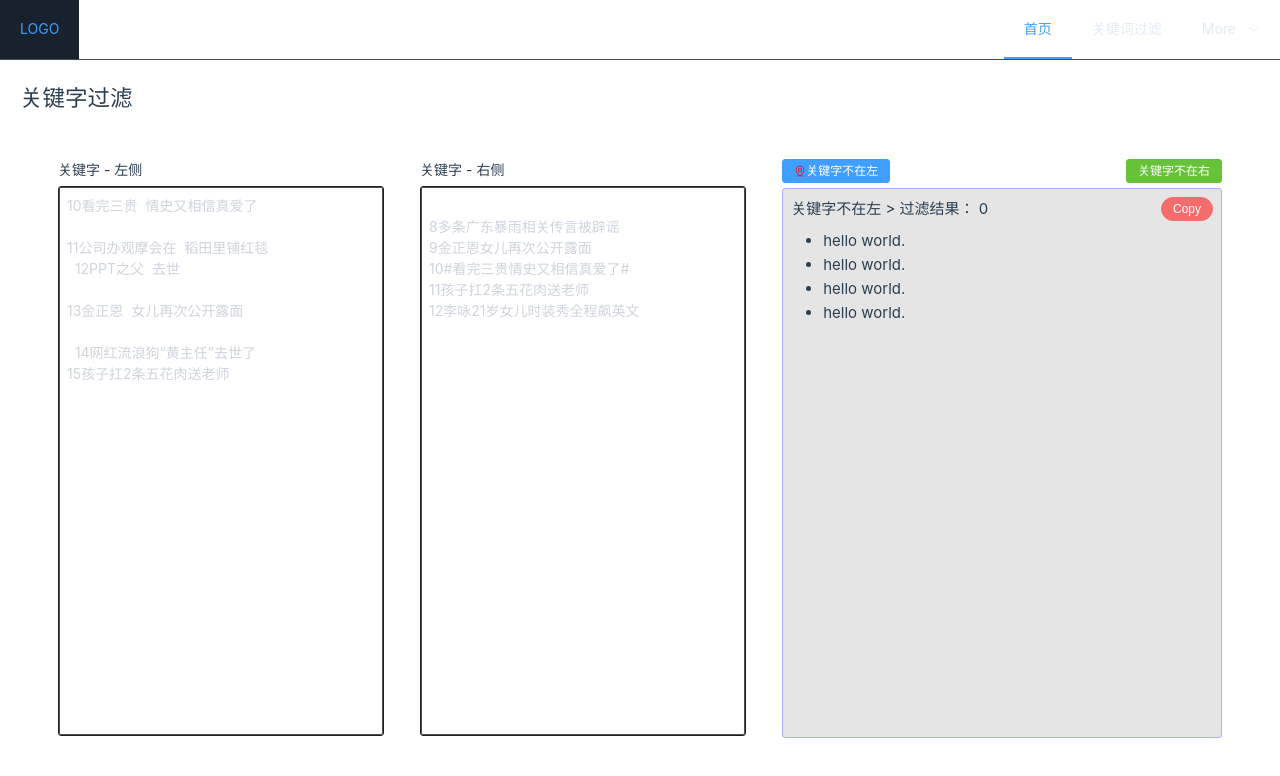
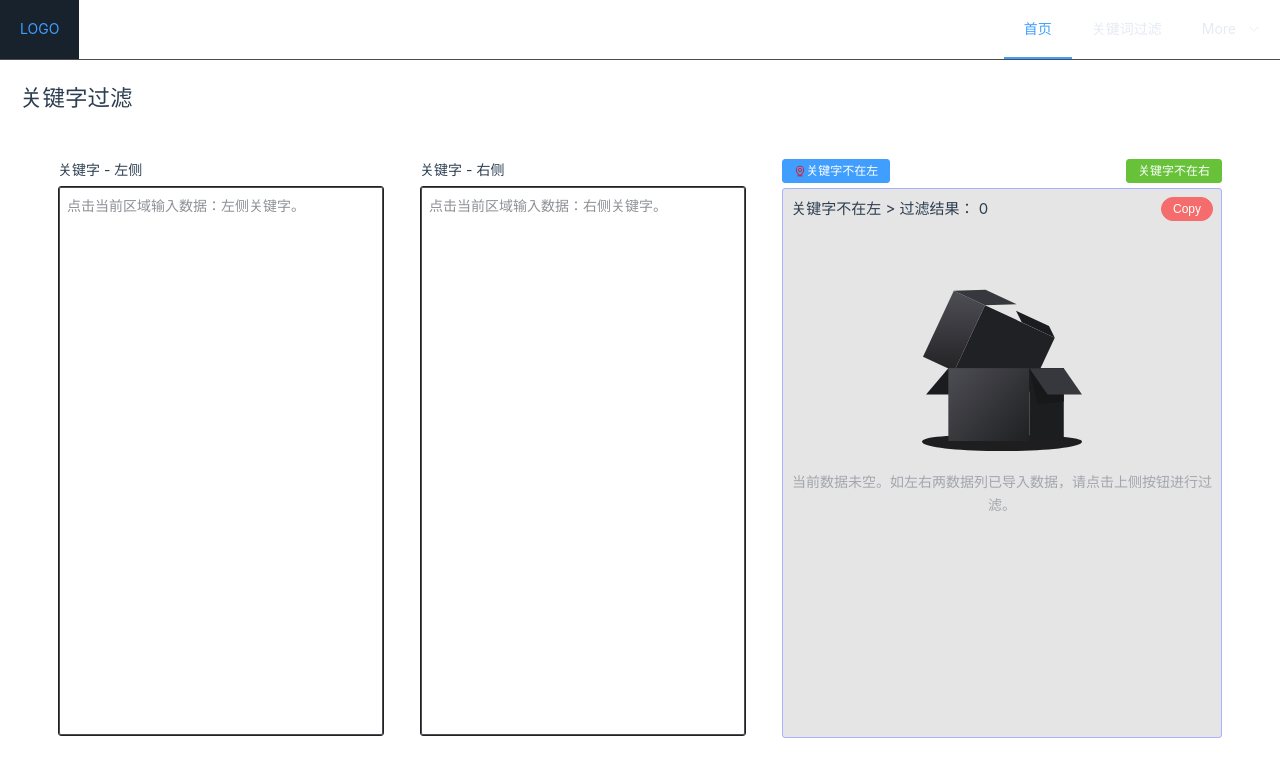
Before and after one commit to jing4866/atools, a Vue app: page /keytool in a window 1280 px wide. Shown: the top 776 px of the page. Built offline with nearby package versions, Linux system fonts and the light colour scheme.

Commit message:
key-tool:基本UI

```diff
--- a/src/views/KeyView.vue
+++ b/src/views/KeyView.vue
@@ -5,34 +5,28 @@
       <div class="keys-item keys-last-day">
         <div class="keys-type">关键字 - 左侧</div>
         <div class="keys-content">
-          <el-input
-            class="keys-area"
-            v-model="keyleft"
-            type="textarea"
-            placeholder="点击当前区域输入数据：左侧关键字。"
-            @change="leftChange"
-          />
+          <el-input class="keys-area" v-model="keyleft" type="textarea" placeholder="点击当前区域输入数据：左侧关键字。"
+            @change="leftChange" />
         </div>
       </div>
       <div class="keys-item keys-new-day">
         <div class="keys-type">关键字 - 右侧</div>
         <div class="keys-content">
-          <el-input
-            class="keys-area"
-            v-model="keyright"
-            type="textarea"
-            placeholder="点击当前区域输入数据：右侧关键字。"
-            @change="rightChange"
-          />
+          <el-input class="keys-area" v-model="keyright" type="textarea" placeholder="点击当前区域输入数据：右侧关键字。"
+            @change="rightChange" />
         </div>
       </div>
       <div class="keys-item keys-compared">
         <div class="keys-type">
           <el-button type="primary" size="small" @click="keysFilterHandle(0)">
-            <el-icon class="keys-type-icon" color="red" v-show="keys_filtered_pos === 0"><LocationInformation /></el-icon>关键字不在左
+            <el-icon class="keys-type-icon" color="red" v-show="keys_filtered_pos === 0">
+              <LocationInformation />
+            </el-icon>关键字不在左
           </el-button>
           <el-button type="success" size="small" @click="keysFilterHandle(1)">
-            <el-icon class="keys-type-icon" color="red" v-show="keys_filtered_pos === 1"><LocationInformation /></el-icon>关键字不在右
+            <el-icon class="keys-type-icon" color="red" v-show="keys_filtered_pos === 1">
+              <LocationInformation />
+            </el-icon>关键字不在右
           </el-button>
         </div>
         <div class="keys-content">
@@ -41,11 +35,9 @@
             <el-button type="danger" round size="small" @click="copyHandle">Copy</el-button>
           </div>
           <div class="keys-list">
+            <el-empty v-if="state.length === 0" description="当前数据未空。如左右两数据列已导入数据，请点击上侧按钮进行过滤。" />
             <ul>
-              <li>hello world.</li>
-              <li>hello world.</li>
-              <li>hello world.</li>
-              <li>hello world.</li>
+              <li v-for="item in state" :key="item">{{ item }}</li>
             </ul>
           </div>
         </div>
@@ -62,25 +54,11 @@ import { ElMessage } from 'element-plus';
 import { LocationInformation } from '@element-plus/icons-vue'
 import { str2Array } from '@/utils/util.js'
 
-const test = `10看完三贵  情史又相信真爱了\r\n
-11公司办观摩会在  稻田里铺红毯\r
-  12PPT之父  去世\n
-13金正恩  女儿再次公开露面\r\n
-  14网红流浪狗“黄主任”去世了
-15孩子扛2条五花肉送老师`
-
-const t = `
-8多条广东暴雨相关传言被辟谣
-9金正恩女儿再次公开露面
-10#看完三贵情史又相信真爱了#
-11孩子扛2条五花肉送老师
-12李咏21岁女儿时装秀全程飙英文
-`
-
-let keyleft = ref(test);
-let keyright = ref(t);
+let keyleft = ref('');
+let keyright = ref('');
 let keys_filtered = ref('关键字不在左');
 let keys_filtered_pos = ref(0);
+let state = reactive([]);
 
 const leftChange = (value) => {
   // 将字符串转为数组
@@ -108,12 +86,12 @@ const keysFilterHandle = (pos) => {
 const copyHandle = (data) => {
   const cp = copy('adfdf');
   const desc = keys_filtered_pos.value ? '关键字不在右' : '关键字不在左';
-  if(cp){
+  if (cp) {
     ElMessage({
       message: `${desc} : 成功复制 ${0} 条数据`,
       type: 'success',
     })
-  }else{
+  } else {
     ElMessage.error(`${desc} : 复制失败，请尝试手动复制。`)
   }
 }
@@ -122,31 +100,37 @@ const copyHandle = (data) => {
 
 <style>
 .keyview-container {
-  .keys-containter{
+  .keys-containter {
     display: flex;
     padding: 20px;
-    .keys-item{
+
+    .keys-item {
       width: 30%;
       padding: 8px;
       margin: 10px;
-      &:nth-of-type(3){
+
+      &:nth-of-type(3) {
         width: 40%;
-        .keys-content{
+
+        .keys-content {
           border: 1px solid #202127;
           border-color: #a8b1ff;
           background-color: rgba(0, 0, 0, 0.1);
         }
       }
-      .keys-type{
+
+      .keys-type {
         font-size: 14px;
         padding: 5px 0;
         display: flex;
         justify-content: space-between;
       }
-      .keys-content{
+
+      .keys-content {
         border-radius: 3px;
         min-height: calc(100vh - 250px);
-        .el-textarea__inner{
+
+        .el-textarea__inner {
           width: 100%;
           height: calc(100vh - 250px);
           padding: 8px;
@@ -155,18 +139,25 @@ const copyHandle = (data) => {
           border: 1px solid #202127;
           border-radius: 3px;
           background-color: rgba(255, 255, 255, 0.1);
-          &:hover{
+
+          &:hover {
             border-color: #a8b1ff;
           }
         }
       }
-      .keys-result{
+
+      .keys-result {
         display: flex;
         justify-content: space-between;
         padding: 8px;
       }
+
+      .keys-list {
+        height: calc(100vh - 300px);
+        padding: 8px;
+        overflow-y: auto;
+      }
     }
   }
 }
-
 </style>
```
